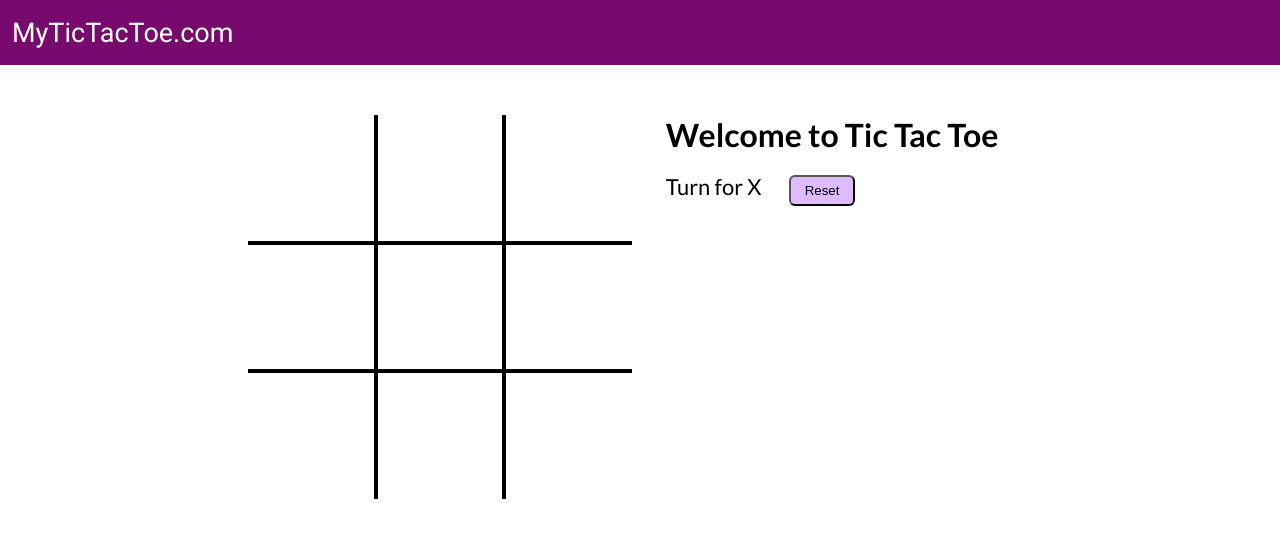
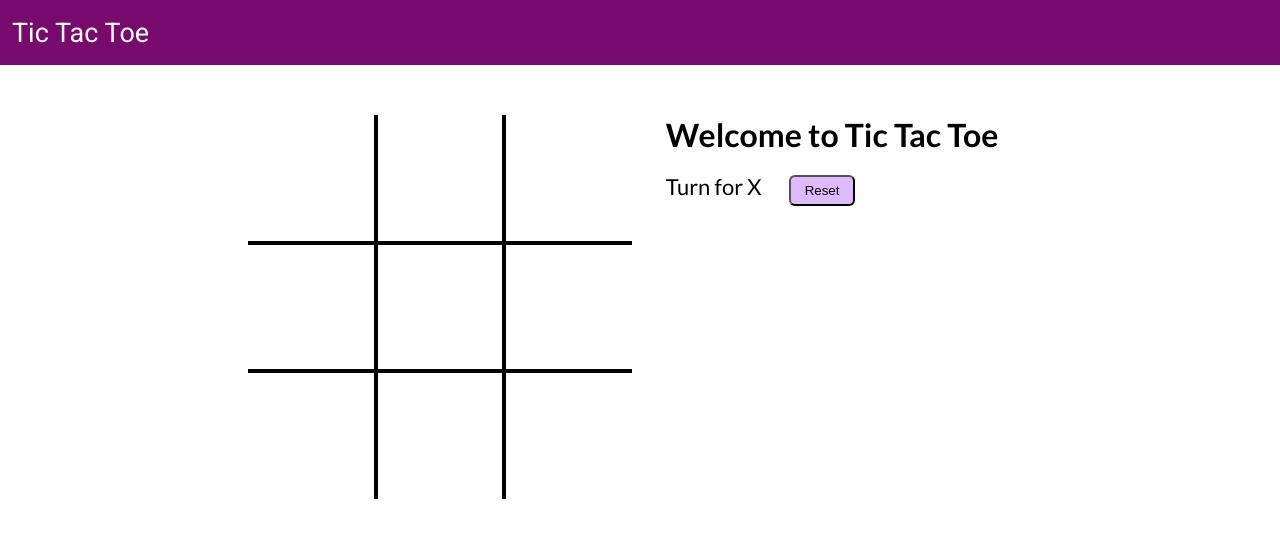
Before and after one commit to roboroyce/game-site1, a plain HTML site: page tick-tac/index.html in a window 1280 px wide. Drawn offline with Linux system fonts and the light colour scheme.

Commit message:
yyeyeyey

```diff
--- a/tick-tac/index.html
+++ b/tick-tac/index.html
@@ -9,7 +9,7 @@
 <body>
    <nav>
     <ul>
-        <li>MyTicTacToe.com</li>
+        <li>Tic Tac Toe</li>
     </ul>
    </nav>
    <div class="gameContainer">
```
